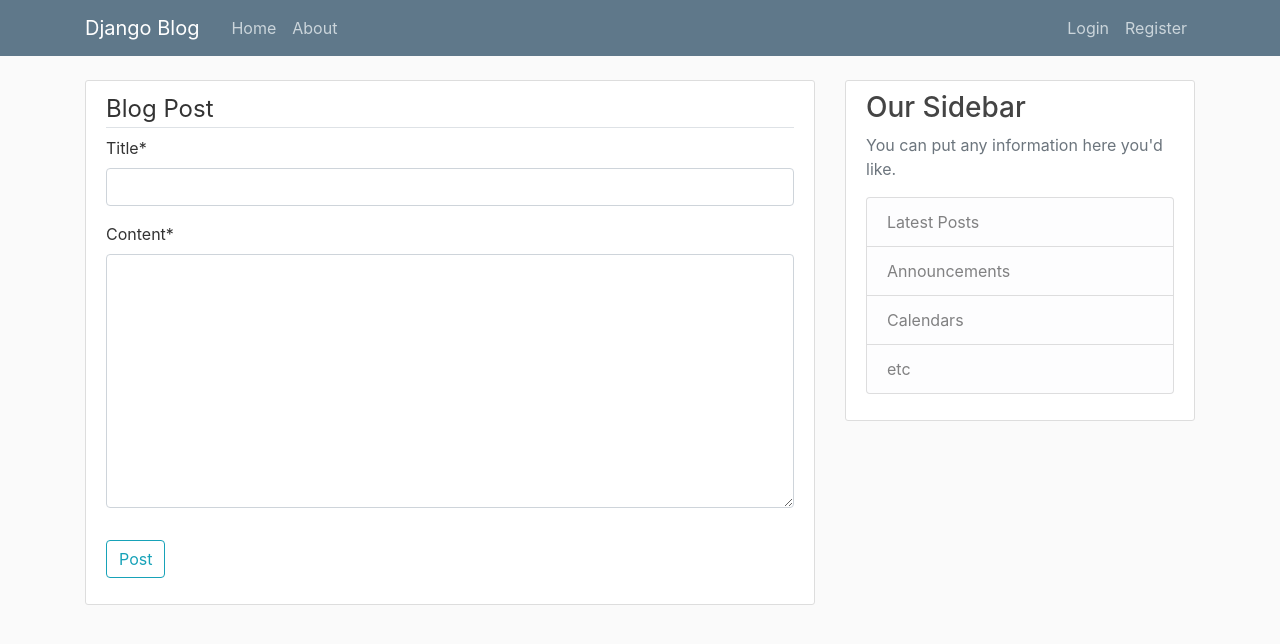
After one commit to ErfanKh127/Django-blog, a Django app: page /post/new/ in a window 1280 px wide. The commit adds this page. Shown: the top 644 px of the page. Run offline with Django 5.2, Linux system fonts and the light colour scheme; some libraries are stand-ins or nearby versions.

Commit message:
make page for posts and ability to make new post

```diff
--- a/blog/models.py
+++ b/blog/models.py
@@ -8,5 +8,8 @@ class Post(models.Model):
     date_posted = models.DateTimeField(default= timezone.now)
     author = models.ForeignKey(User , on_delete=models.CASCADE)
 
+    class Meta:
+        ordering = ['-date_posted']
+
     def __str__(self):
         return self.title
--- a/blog/templates/blog/home.html
+++ b/blog/templates/blog/home.html
@@ -8,7 +8,7 @@
             <a class="mr-2" href="#">{{ post.author }}</a>
             <small class="text-muted">{{ post.date_posted|date:"F d, Y"}}</small>
           </div>
-          <h2><a class="article-title" href="#">{{ post.title }}</a></h2>
+          <h2><a class="article-title" href="{% url 'post-detail' post.id %}">{{ post.title }}</a></h2>
           <p class="article-content">{{ post.content }}</p>
         </div>
     </article>
--- /dev/null
+++ b/blog/templates/blog/post_form.html
@@ -0,0 +1,16 @@
+{% extends "blog/base.html" %}
+{% load crispy_forms_tags %}
+{% block content %}
+<div class="content-section">
+    <form method="POST">
+        {% csrf_token %}
+        <fieldset class="form-group">
+            <legend class="border-bottom mb4">Blog Post</legend>
+            {{ form|crispy }}
+        </fieldset>
+        <div class="form-group">
+            <button class="btn btn-outline-info" type="submit">Post</button>
+        </div>
+    </form>
+</div>
+{% endblock content %}
--- a/blog/urls.py
+++ b/blog/urls.py
@@ -1,7 +1,10 @@
-from . import views
+
+from .views import PostListView, about, PostDetailView, PostCreateView
 from django.urls import path
 
 urlpatterns = [
-    path('', views.home, name='blog-home'),
-    path('about/', views.about, name='blog-about'),
+    path('', PostListView.as_view(), name='blog-home'),
+    path('post/<int:pk>/', PostDetailView.as_view(), name='post-detail'),
+    path('post/new/', PostCreateView.as_view(), name='post-create'),
+    path('about/', about, name='blog-about'),
 ]
--- a/blog/views.py
+++ b/blog/views.py
@@ -1,4 +1,5 @@
 from django.shortcuts import render
+from django.views.generic import ListView, DetailView, CreateView
 from .models import Post
 
 def home(request):
@@ -7,5 +8,20 @@ def home(request):
     }
     return render(request,'blog/home.html',context)
 
+class PostListView(ListView):
+    model = Post
+    template_name = 'blog/home.html'
+    context_object_name = 'posts'
+    ordering = ['-date_posted']
+
+class PostDetailView(DetailView):
+    model = Post
+
+class PostCreateView(CreateView):
+    model = Post
+    fields = ['title','content']
+
+
+
 def about(request):
     return render(request,'blog/about.html',{'title': 'about'})
```
Also changed, not shown: blog/templates/blog/post_detail.html (added, +14 -0 lines).
